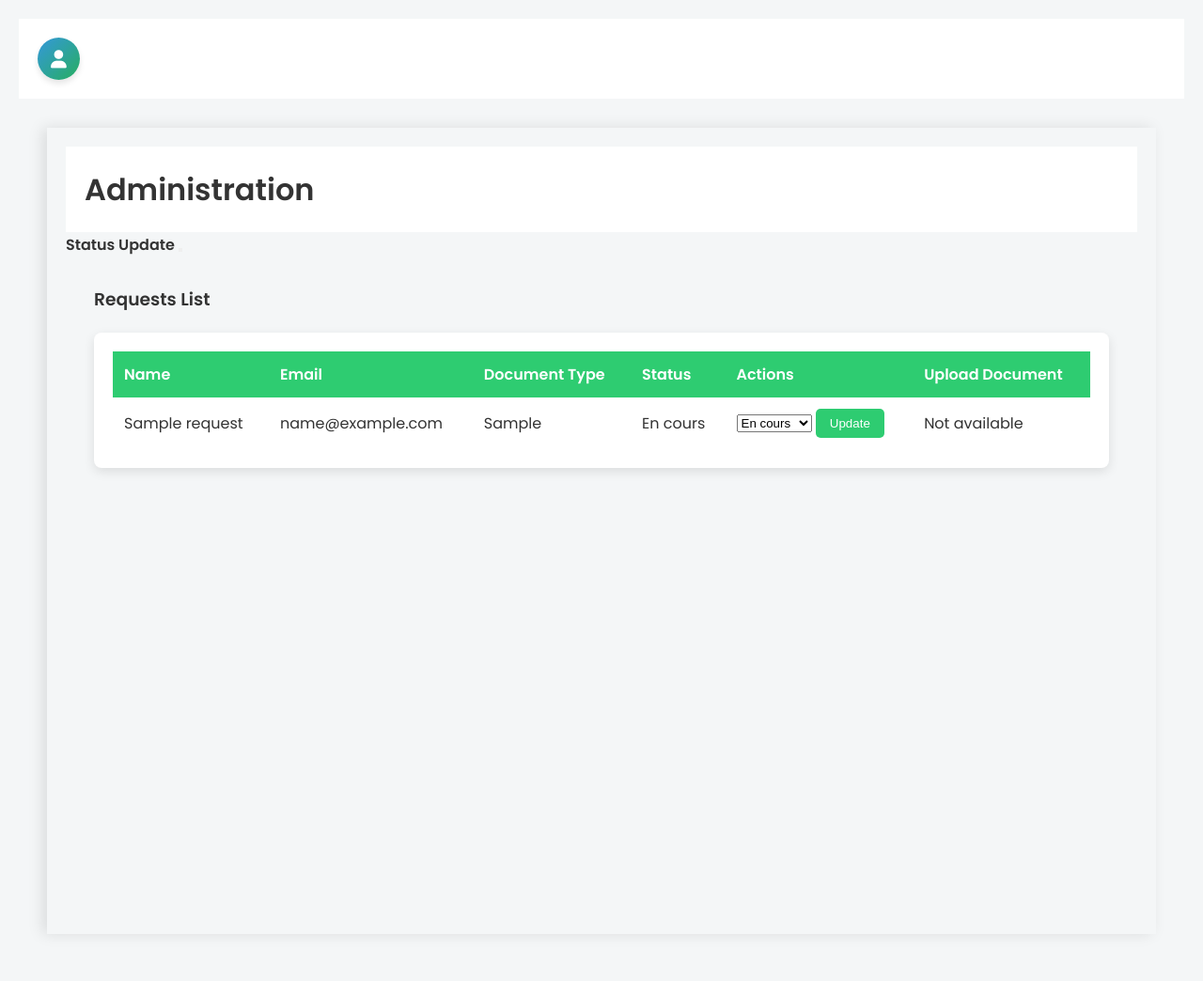
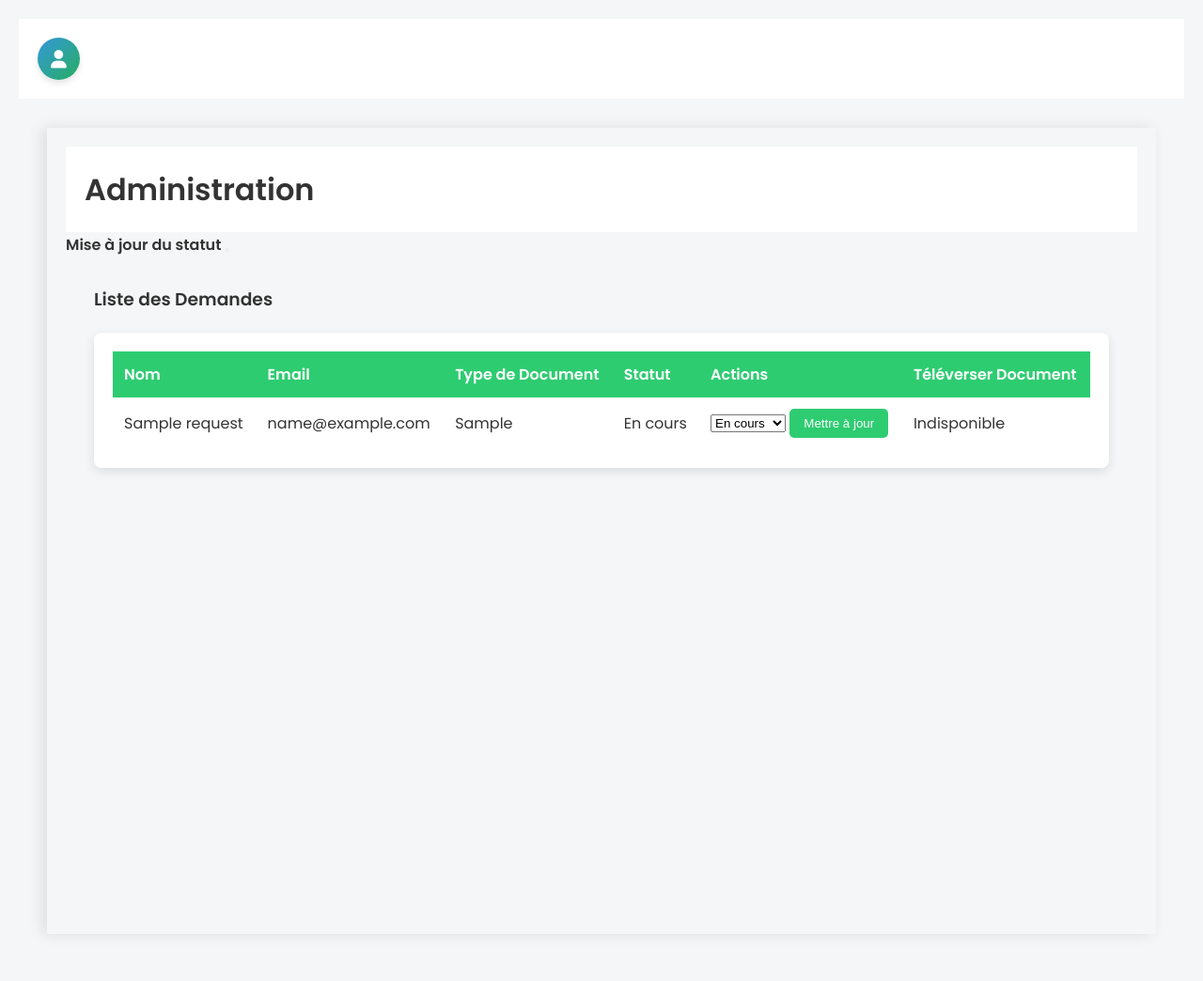
Before and after one commit to samikhalfi/document_manager, a Flask app: page /administration in a window 1280 px wide. Shown: the whole page at 94% size. Run offline with Flask 3, Linux system fonts and the light colour scheme; tables that the repository leaves empty hold one stand-in row (values such as "Sample post").

Commit message:
Update admin.html

```diff
--- a/app/templates/admin.html
+++ b/app/templates/admin.html
@@ -8,29 +8,29 @@
         </div>
     </div>
 
-    <!-- Toast Notification Container -->
+    <!-- Conteneur de notification Toast -->
     <div class="toast-container position-fixed top-0 end-0 p-3" style="z-index: 11;">
         <div id="statusToast" class="toast" role="alert" aria-live="assertive" aria-atomic="true">
             <div class="toast-header">
-                <strong class="me-auto">Status Update</strong>
-                <button type="button" class="btn-close" data-bs-dismiss="toast" aria-label="Close"></button>
+                <strong class="me-auto">Mise à jour du statut</strong>
+                <button type="button" class="btn-close" data-bs-dismiss="toast" aria-label="Fermer"></button>
             </div>
             <div class="toast-body" id="toastMessage">
-                <!-- Dynamic toast message will be inserted here -->
+                <!-- Message dynamique Toast sera inséré ici -->
             </div>
         </div>
     </div>
 
     <div class="content-area">
-        <h3>Requests List</h3>
+        <h3>Liste des Demandes</h3>
 
-        <!-- Display Flash Messages (Success or Error) -->
+        <!-- Affichage des messages Flash (Succès ou Erreur) -->
         {% with messages = get_flashed_messages(with_categories=true) %}
             {% if messages %}
                 {% for category, message in messages %}
                     <div class="alert alert-{{ category }} alert-dismissible fade show" role="alert">
                         {{ message }}
-                        <button type="button" class="btn-close" data-bs-dismiss="alert" aria-label="Close"></button>
+                        <button type="button" class="btn-close" data-bs-dismiss="alert" aria-label="Fermer"></button>
                     </div>
                 {% endfor %}
             {% endif %}
@@ -40,12 +40,12 @@
             <table class="table table-striped table-hover">
                 <thead>
                     <tr>
-                        <th>Name</th>
+                        <th>Nom</th>
                         <th>Email</th>
-                        <th>Document Type</th>
-                        <th>Status</th>
+                        <th>Type de Document</th>
+                        <th>Statut</th>
                         <th>Actions</th>
-                        <th>Upload Document</th>
+                        <th>Téléverser Document</th>
                     </tr>
                 </thead>
                 <tbody>
@@ -73,7 +73,7 @@
                                         <option value="Approuvé" {% if request.status == 'Approuvé' %}selected{% endif %}>Approuvé</option>
                                         <option value="Rejeté" {% if request.status == 'Rejeté' %}selected{% endif %}>Rejeté</option>
                                     </select>
-                                    <button type="submit" class="btn btn-sm btn-primary">Update</button>
+                                    <button type="submit" class="btn btn-sm btn-primary">Mettre à jour</button>
                                 </div>
                             </form>
                         </td>
@@ -86,11 +86,11 @@
                                            class="form-control form-control-sm"
                                            accept=".pdf,.doc,.docx,.jpg,.png"
                                            required>
-                                    <button type="submit" class="btn btn-sm btn-success">Upload</button>
+                                    <button type="submit" class="btn btn-sm btn-success">Téléverser</button>
                                 </div>
                             </form>
                             {% else %}
-                            <span class="text-muted">Not available</span>
+                            <span class="text-muted">Indisponible</span>
                             {% endif %}
                         </td>
                     </tr>
@@ -108,12 +108,12 @@
 
 <script>
     $(document).ready(function() {
-        // Create toast instance
+        // Créer une instance Toast
         var statusToast = new bootstrap.Toast(document.getElementById('statusToast'), {
-            delay: 3000 // Auto-hide after 3 seconds
+            delay: 3000 // Auto-masquer après 3 secondes
         });
 
-        // Handle status form submissions via AJAX
+        // Gérer les soumissions de formulaire de statut via AJAX
         $('.status-form').on('submit', function(e) {
             e.preventDefault();
             var form = $(this);
@@ -123,11 +123,11 @@
                 url: form.attr('action'),
                 data: form.serialize(),
                 success: function(response) {
-                    // Update the status badge and select
+                    // Mettre à jour le badge de statut et la sélection
                     var row = form.closest('tr');
                     var newStatus = form.find('select[name="status"]').val();
 
-                    // Update status badge
+                    // Mettre à jour le badge de statut
                     var badgeClasses = {
                         'En cours': 'bg-warning',
                         'Approuvé': 'bg-success',
@@ -138,15 +138,15 @@
                        .addClass(badgeClasses[newStatus])
                        .text(newStatus);
 
-                    // Show toast notification
-                    $('#toastMessage').text(`Request status updated to ${newStatus}`);
+                    // Afficher la notification Toast
+                    $('#toastMessage').text(`Statut de la demande mis à jour : ${newStatus}`);
                     $('#toastMessage').removeClass('bg-danger bg-success bg-warning')
                                       .addClass(badgeClasses[newStatus]);
                     statusToast.show();
                 },
                 error: function() {
-                    // Show error toast
-                    $('#toastMessage').text('Failed to update status. Please try again.');
+                    // Afficher une notification d'erreur Toast
+                    $('#toastMessage').text('Échec de la mise à jour du statut. Veuillez réessayer.');
                     $('#toastMessage').removeClass('bg-danger bg-success bg-warning')
                                       .addClass('bg-danger');
                     statusToast.show();
@@ -154,7 +154,7 @@
             });
         });
 
-        // Dynamically show upload button when file is selected
+        // Afficher dynamiquement le bouton de téléversement lorsque le fichier est sélectionné
         $('input[type="file"]').on('change', function() {
             var submitBtn = $(this).siblings('button[type="submit"]');
             submitBtn.prop('disabled', !this.files.length);
```
